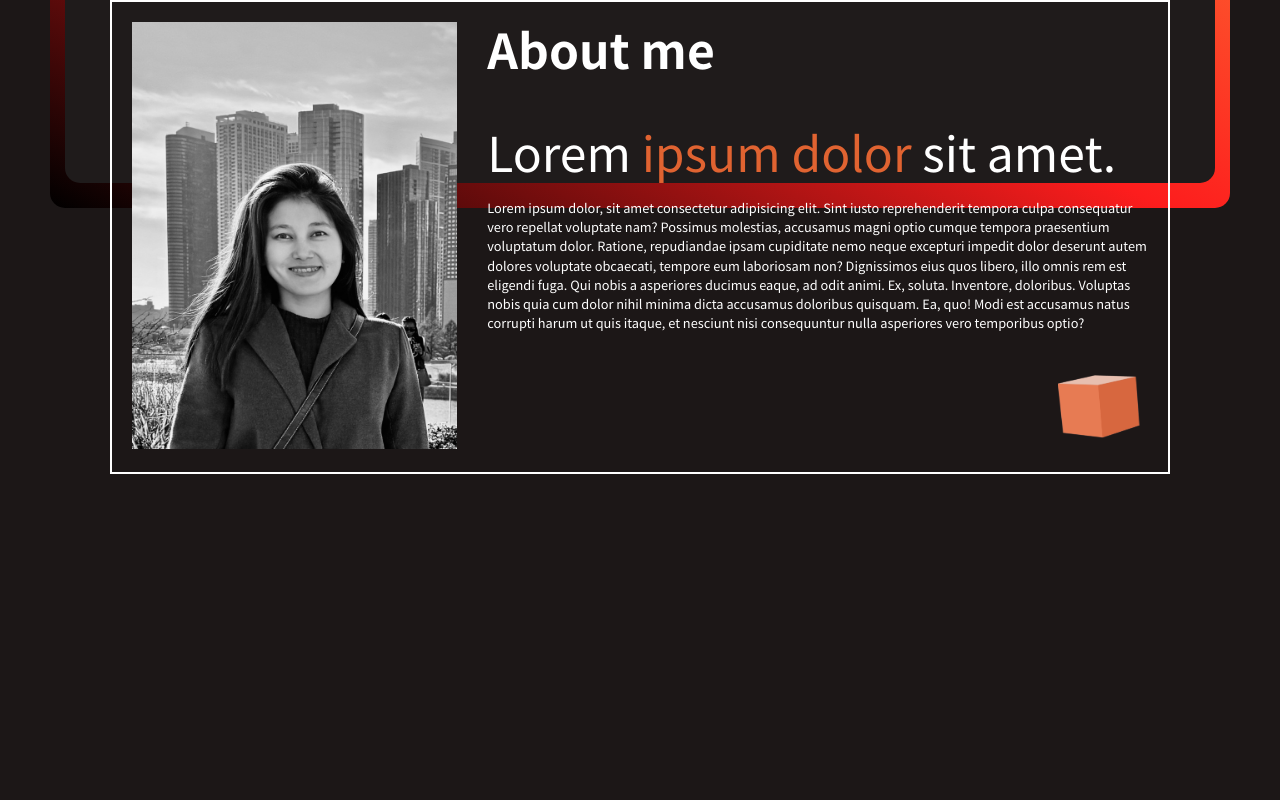
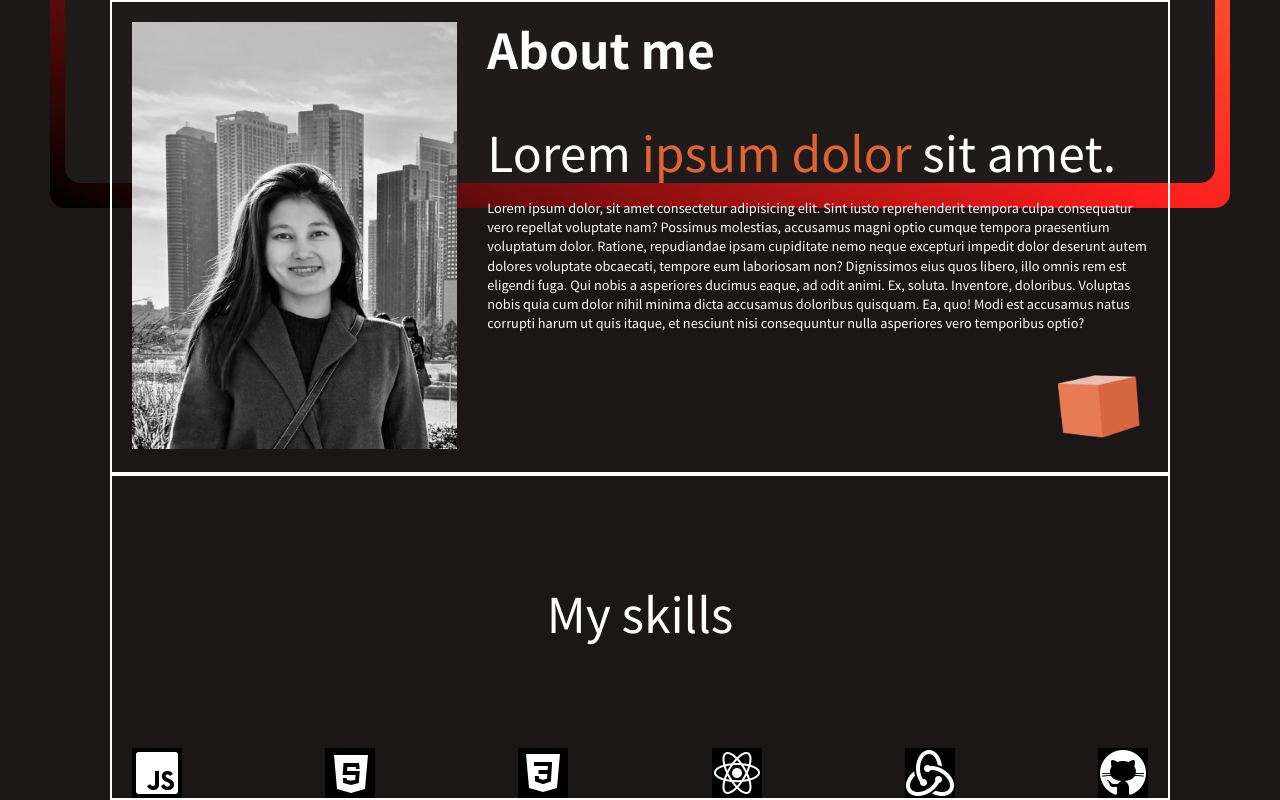
Before and after one commit to miaraylight/portfolio, a plain HTML site: page index.html in a window 1280 px wide. Shown: the part 612-1412 px from the top of the page. Before the commit the page ends 1086 px from the top, so only its background shows below. Drawn offline with Linux system fonts and the light colour scheme; a web font is replaced by a local one.

Commit message:
add: skills block

```diff
--- a/index.html
+++ b/index.html
@@ -34,6 +34,17 @@
                 <img src="./image/orange_cube1.png" alt="">
             </div>
         </div>
+        <div class="skills_block">
+            <p>My skills</p>
+            <div class="skills_icons">
+                <img src="./image/icons/icons8-javascript-100.png" alt="">
+                <img src="./image/icons/icons8-html-5-100.png" alt="">
+                <img src="./image/icons/icons8-css3-100.png" alt="">
+                <img src="./image/icons/icons8-react-native-100.png" alt="">
+                <img src="./image/icons/icons8-redux-100.png" alt="">
+                <img src="./image/icons/icons8-github-100.png" alt="">
+            </div>
+        </div>
        </div>
     </div>
     <!-- <a href="https://github.com/miaraylight" target="_blank"
--- a/style.css
+++ b/style.css
@@ -196,3 +196,26 @@ p {
     width: 500px;
 
 }
+
+.skills_block {
+    width: 100%;
+    border: 2px solid white;
+}
+
+.skills_block p {
+    text-align: center;
+    font-size: 3rem;
+    padding: 100px;
+}
+
+.skills_icons {
+    display: flex;
+    justify-content: space-between;
+    align-items: center;
+    padding: 0 20px;
+}
+
+.skills_icons img {
+    width: 50px;
+
+}
```
Also changed, not shown: image/icons/icons8-css3-100.png (added), image/icons/icons8-github-100.png (added), image/icons/icons8-html-5-100.png (added), image/icons/icons8-javascript-100.png (added), image/icons/icons8-mysql-logo-100.png (added), image/icons/icons8-react-native-100.png (added), image/icons/icons8-redux-100.png (added).
